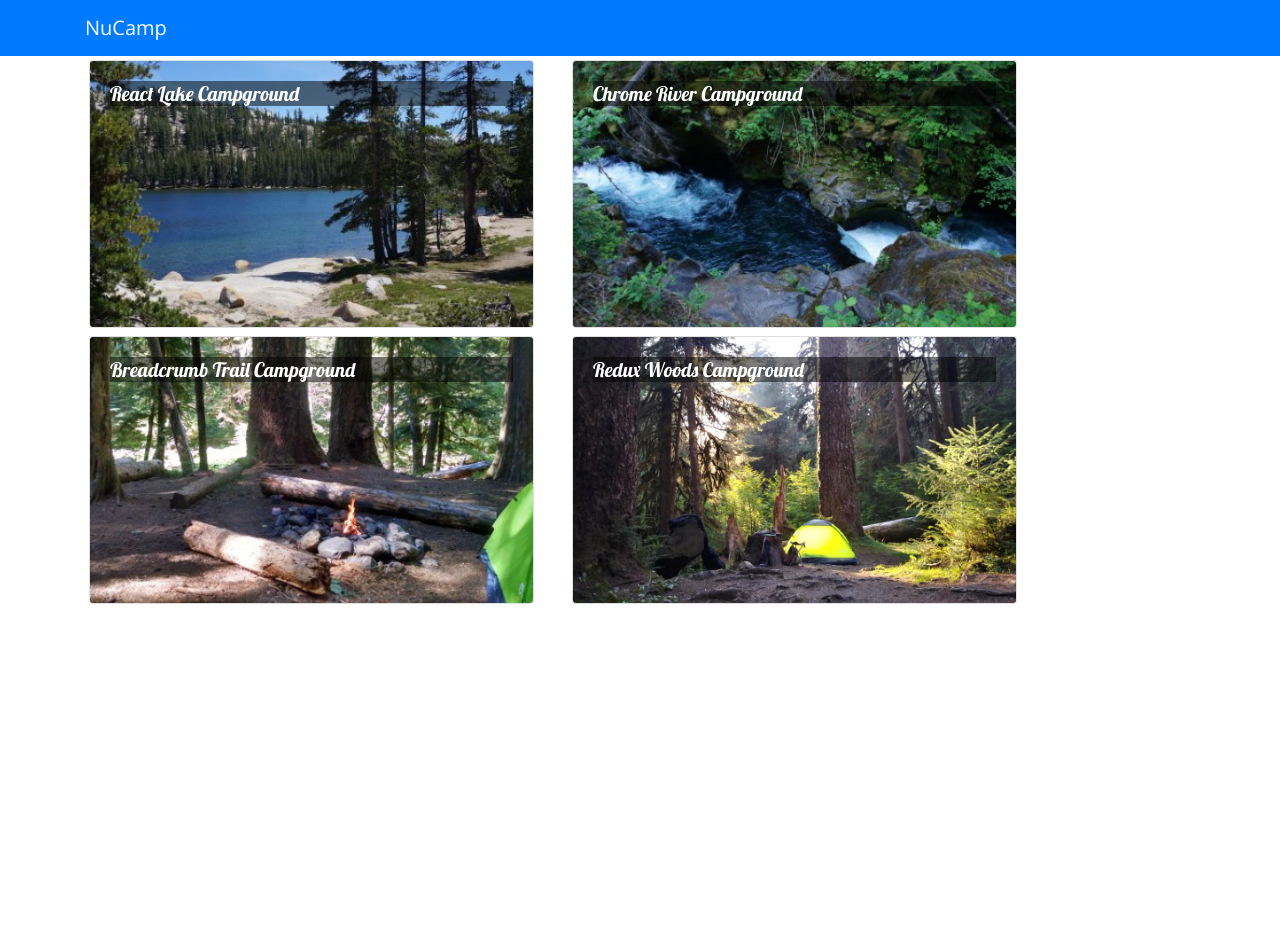
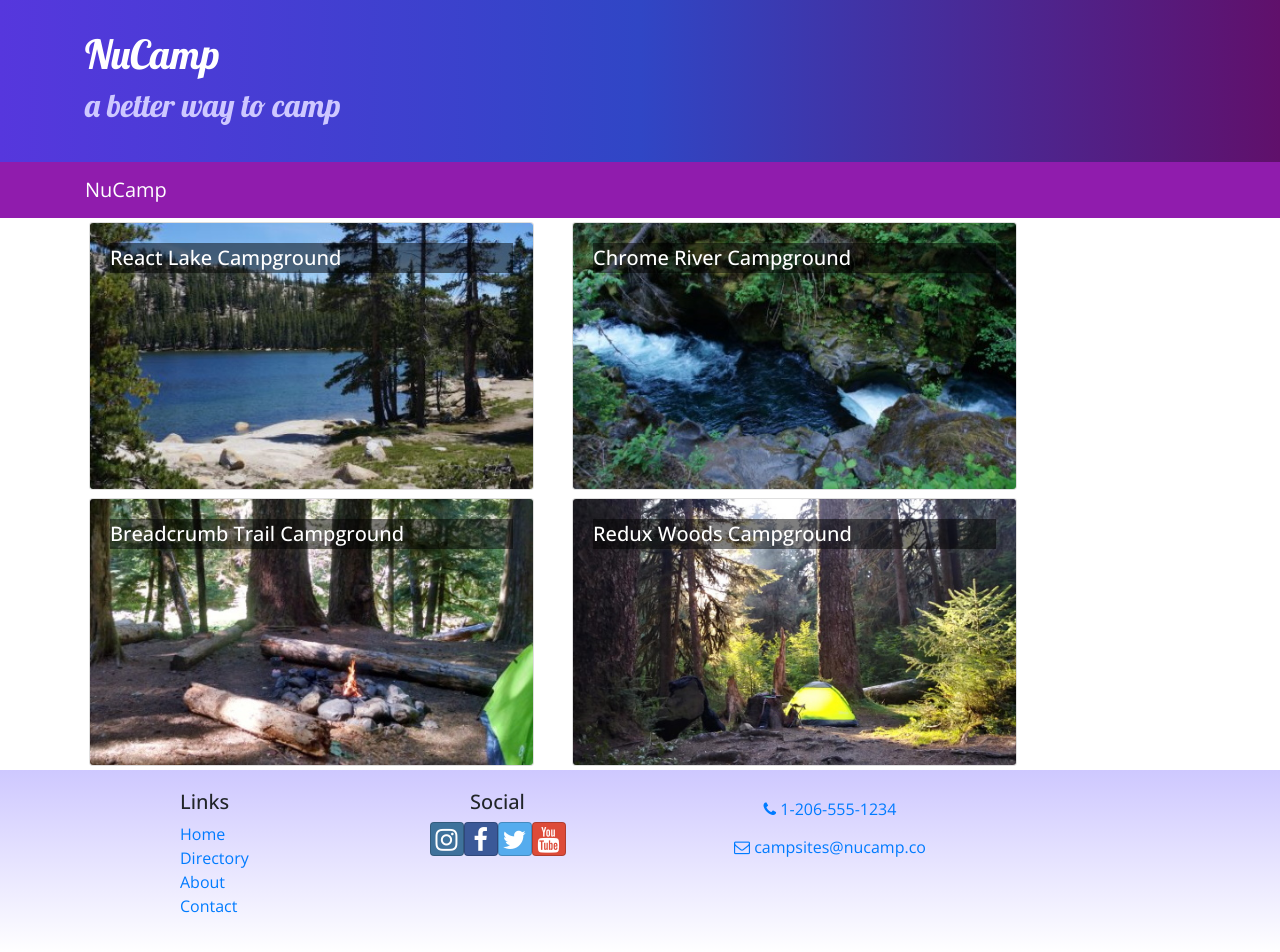
Before and after one commit to jflores1985/errors, a React (Create React App) app: page / in a window 1280 px wide. Before the commit the page ends 800 px from the top, so only its background shows below. Built offline with nearby package versions, Linux system fonts and the light colour scheme.

Commit message:
React Component Types

```diff
--- a/package.json
+++ b/package.json
@@ -7,6 +7,8 @@
     "@testing-library/react": "^9.3.2",
     "@testing-library/user-event": "^7.1.2",
     "bootstrap": "4.5.2",
+    "bootstrap-social": "5.1.1",
+    "font-awesome": "4.7.0",
     "react": "^16.14.0",
     "react-dom": "^16.14.0",
     "react-popper": "1.3.6",
--- a/src/App.css
+++ b/src/App.css
@@ -2,11 +2,46 @@ body {
   font-family: "Open Sans", sans-serif;
 }
 
+h1, h2, h3, .card-body>.card-title {
+  font-family: "Lobster", cursive;
+}
+
 .card-title {
-  font: 500 1.25rem "Lobster", cursive;
+  font-weight: 500;
+  font-size: 1.25rem;
+}
+
+h2 {
+  color: #3046C5;
 }
 
 .card-img-overlay .card-title {
   color: white;
   background-color: rgba(0, 0, 0, 0.5);
 }
+
+.row-content {
+  padding: 50px 0;
+  border-bottom: 1px ridge;
+  min-height: 200px;
+}
+
+.site-footer {
+  background-image: linear-gradient(#CEC8FF, white);
+  padding: 20px 0;
+}
+
+.jumbotron {
+  margin: 0;
+  padding: 30px;
+  background-image: linear-gradient(to right, #5637DD, #3046C5, #60106B);
+  color: white;
+}
+
+.jumbotron h2 {
+  color: #CEC8FF;
+}
+
+.navbar-dark {
+  background-color: #901CAD;
+}
--- a/src/components/CampsiteInfoComponent.js
+++ b/src/components/CampsiteInfoComponent.js
@@ -1,13 +1,7 @@
-import React, { Component } from 'react';
+import React from 'react';
 import { Card, CardImg, CardImgOverlay, CardText, CardBody, CardTitle } from 'reactstrap';
 
-
-class CampsiteInfo extends Component {
-
-    constructor(props){
-        super(props);
-}
-    renderCampsite(campsite){
+function RenderCampsite ({campsite}) {
     return (
         <div class="col-md-5 m-1">
             <Card>
@@ -17,12 +11,11 @@ class CampsiteInfo extends Component {
                     <CardText>{campsite.description}</CardText>
                 </CardBody>
             </Card>
-
         </div>
-
     );
 }
-    renderComments(comments) {
+
+function RenderComments({comments}) {
     if (comments) {
         return (
             <div className="col-md-5 m-1">
@@ -41,13 +34,13 @@ class CampsiteInfo extends Component {
     return <div />
 }
 
-    render() {
-        if (this.props.campsite) {
+function CampsiteInfo(props) {
+    if (props.campsite) {
         return (
             <div className="container">
                 <div className="row">
-                        {this.renderCampsite(this.props.campsite)}
-                        {this.renderComments(this.props.campsite.comments)}
+                    <RenderCampsite campsite={props.campsite} />
+                    <RenderComments comments={props.campsite.comments} />
                 </div>
             </div>
         );
@@ -55,6 +48,6 @@ class CampsiteInfo extends Component {
     return <div />;
 }
 
-}
+
 
 export default CampsiteInfo;
--- a/src/components/DirectoryComponent.js
+++ b/src/components/DirectoryComponent.js
@@ -1,19 +1,23 @@
-import React, { Component } from 'react';
-import CampsiteInfo from './CampsiteInfoComponent';
+import React from 'react';
 import { Card, CardImg, CardImgOverlay, CardTitle } from 'reactstrap';
 
-class Directory extends Component {
-
-    render() {
-        const directory = this.props.campsites.map(campsite => {
+function RenderDirectoryItem({campsite, onClick}) {
     return (
-                <div key={campsite.id} className="col-md-5 m-1">
-                    <Card onClick={() => this.props.onClick(campsite.id)}>
+        <Card onClick={() => onClick(campsite.id)}>
             <CardImg width="100%" src={campsite.image} alt={campsite.name} />
             <CardImgOverlay>
                 <CardTitle>{campsite.name}</CardTitle>
             </CardImgOverlay>
         </Card>
+    );
+}
+
+function Directory(props) {
+
+    const directory = props.campsites.map(campsite => {
+        return (
+            <div key={campsite.id} className="col-md-5 m-1">
+                <RenderDirectoryItem campsite={campsite} onClick={props.onClick} />
             </div>
         );
     });
@@ -31,6 +35,6 @@ class Directory extends Component {
         </div>
     );
 }
-}
+
 
 export default Directory;
--- /dev/null
+++ b/src/components/FooterComponent.js
@@ -0,0 +1,34 @@
+import React from 'react';
+
+function Footer(props) {
+    return (
+        <footer className="site-footer">
+            <div className="container">
+                <div className="row">
+                    <div className="col-4 col-sm-2 offset-1">
+                        <h5>Links</h5>
+                        <ul className="list-unstyled">
+                            <li><a href="#">Home</a></li>
+                            <li><a href="#">Directory</a></li>
+                            <li><a href="#">About</a></li>
+                            <li><a href="#">Contact</a></li>
+                        </ul>
+                    </div>
+                    <div className="col-6 col-sm-3 text-center">
+                        <h5>Social</h5>
+                        <a className="btn btn-social-icon btn-instagram" href="http://instagram.com/"><i className="fa fa-instagram" /></a>
+                        <a className="btn btn-social-icon btn-facebook" href="http://www.facebook.com/"><i className="fa fa-facebook" /></a>
+                        <a className="btn btn-social-icon btn-twitter" href="http://twitter.com/"><i className="fa fa-twitter" /></a>
+                        <a className="btn btn-social-icon btn-google" href="http://youtube.com/"><i className="fa fa-youtube" /></a>
+                    </div>
+                    <div className="col-sm-4 text-center">
+                        <a role="button" className="btn btn-link" href="tel:+12065551234"><i className="fa fa-phone" /> 1-206-555-1234</a><br />
+                        <a role="button" className="btn btn-link" href="mailto:notreal@notreal.co"><i className="fa fa-envelope-o" /> campsites@nucamp.co</a>
+                    </div>
+                </div>
+            </div>
+        </footer>
+    );
+}
+
+export default Footer;
--- /dev/null
+++ b/src/components/HeaderComponent.js
@@ -0,0 +1,29 @@
+import React, { Component }  from 'react';
+import { Navbar, NavbarBrand, Jumbotron } from 'reactstrap';
+
+class Header extends Component {
+    render() {
+        return (
+            <React.Fragment>
+                <Jumbotron fluid>
+                    <div className="container">
+                        <div className="row">
+                            <div className="col">
+                                <h1>NuCamp</h1>
+                                <h2>a better way to camp</h2>
+                            </div>
+                        </div>
+                    </div>
+                </Jumbotron>
+
+                <Navbar dark sticky="top">
+                    <div className="container">
+                        <NavbarBrand href="/">NuCamp</NavbarBrand>
+                    </div>
+                </Navbar>
+            </React.Fragment>
+        );
+    }
+}
+
+export default Header;
--- a/src/components/MainComponent.js
+++ b/src/components/MainComponent.js
@@ -1,7 +1,8 @@
 import React, { Component } from 'react';
-import { Navbar, NavbarBrand } from 'reactstrap';
 import Directory from './DirectoryComponent';
 import CampsiteInfo from './CampsiteInfoComponent';
+import Header from './HeaderComponent';
+import Footer from './FooterComponent';
 import { CAMPSITES } from '../shared/campsites';
 
 class Main extends Component {
@@ -20,13 +21,10 @@ class Main extends Component {
     render() {
         return (
             <div>
-                <Navbar dark color="primary">
-                <div className="container">
-                    <NavbarBrand href="/">NuCamp</NavbarBrand>
-                </div>
-                </Navbar>
+                <Header/>
                 <Directory campsites={this.state.campsites} onClick={campsiteId => this.onCampsiteSelect(campsiteId)}/>
                 <CampsiteInfo campsite={this.state.campsites.filter(campsite => campsite.id === this.state.selectedCampsite)[0]}/>
+                <Footer />
             </div>
         );
     }
--- a/src/index.js
+++ b/src/index.js
@@ -5,6 +5,8 @@ import * as serviceWorker from './serviceWorker';
 import 'bootstrap/dist/css/bootstrap.min.css';
 import 'typeface-lobster';
 import 'typeface-open-sans';
+import 'font-awesome/css/font-awesome.css';
+import 'bootstrap-social/bootstrap-social.css';
 import App from './App';
 
 
```
Also changed, not shown: 1 other file (tests, documents, lock files or other folders). Lines whose indentation alone changed are shown as unchanged.
